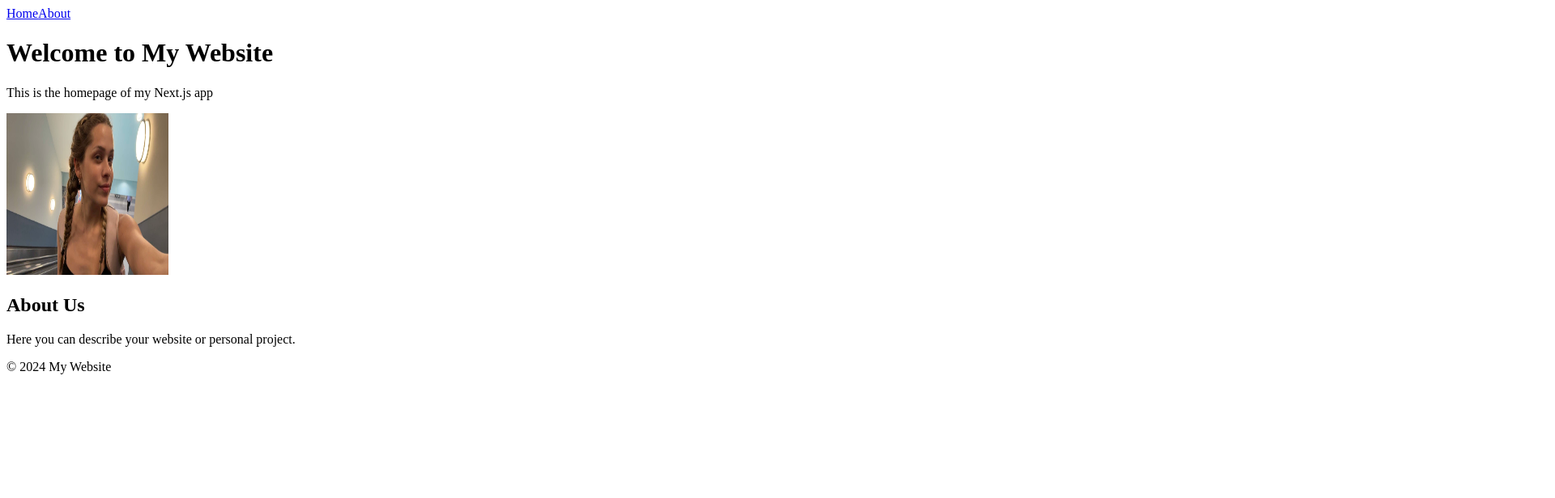
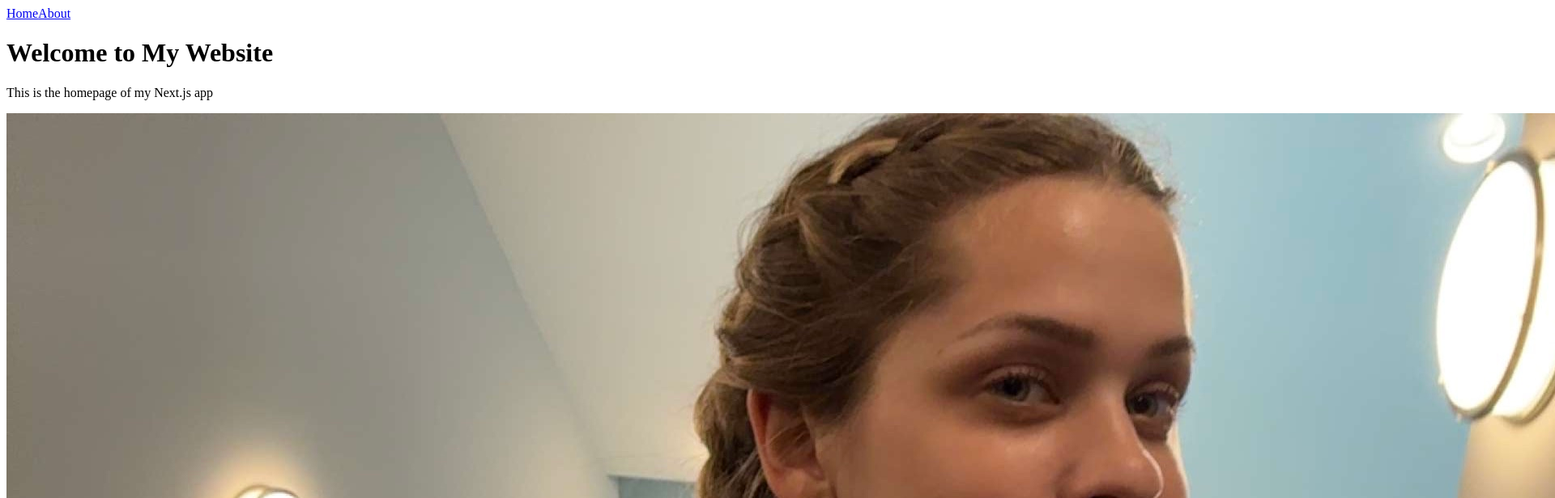
Before and after one commit to fullstacknyc/web, a Next.js app: page / in a window 1280 px wide. Shown: the top 616 px of the page at 81% size, 1920 px wide, since content can reach past the window. Built offline with nearby package versions, Linux system fonts and the light colour scheme.

Commit message:
updating dimensions

```diff
--- a/src/app/page.tsx
+++ b/src/app/page.tsx
@@ -11,8 +11,8 @@ export default function Home() {
         <Image
           src="/shawty.JPG"
           alt="JPG of my gf"
-          width={200}
-          height={200}
+          width={2208}
+          height={1242}
         />
         <section>
           <h2>About Us</h2>
```
